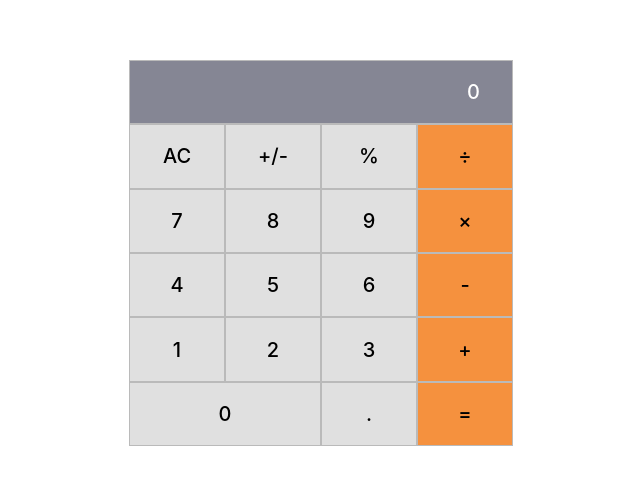
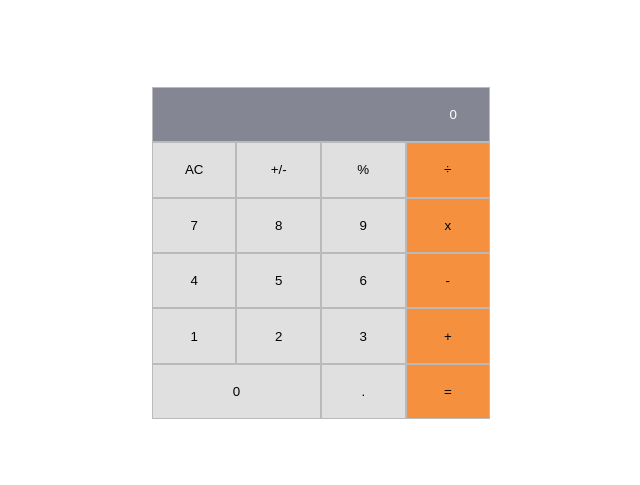
Before and after one commit to bamsi/math-magician, a React (Create React App) app: page / in a window 1280 px wide. Shown: the part 147-632 px from the top of the page, without its empty margins (319-959 px from the left). Built offline with nearby package versions, Linux system fonts and the light colour scheme.

Commit message:
implement event to calculator button

```diff
--- a/package.json
+++ b/package.json
@@ -6,6 +6,8 @@
     "@testing-library/jest-dom": "^5.16.4",
     "@testing-library/react": "^13.2.0",
     "@testing-library/user-event": "^13.5.0",
+    "big.js": "^6.1.1",
+    "prop-types": "^15.8.1",
     "react": "^18.1.0",
     "react-dom": "^18.1.0",
     "react-scripts": "5.0.1",
--- a/src/App.css
+++ b/src/App.css
@@ -12,11 +12,12 @@ body {
   grid-template-columns: repeat(4, 1fr);
 }
 
-.wrapper > div {
+.wrapper > button {
   padding: 1.2rem 2rem;
   border: 1px solid #bababa;
   background-color: #e0e0e0;
-  text-align: center;
+  border-radius: 0;
+  cursor: pointer;
 }
 
 .result {
--- a/src/App.js
+++ b/src/App.js
@@ -1,13 +1,30 @@
 /* eslint react/prefer-stateless-function: [0] */
+/* eslint-disable react/jsx-props-no-spreading */
 
 import React from 'react';
 import './App.css';
 import Calculator from './components/calculator';
+import calculate from './components/logic/calculate';
 
 class App extends React.Component {
+  constructor(props) {
+    super(props);
+    this.state = {
+      total: 0,
+      next: '',
+      operation: '',
+    };
+    this.handleChange = this.handleChange.bind(this);
+  }
+
+  handleChange(e) {
+    const data = calculate(this.state, e);
+    this.setState(data);
+  }
+
   render() {
     return (
-      <Calculator />
+      <Calculator clickHandler={this.handleChange} {...this.state} />
     );
   }
 }
--- a/src/components/calculator.js
+++ b/src/components/calculator.js
@@ -1,44 +1,65 @@
 /* eslint react/prefer-stateless-function: [0] */
+/* eslint linebreak-style: ["error", "windows"] */
 
 import React from 'react';
+import PropTypes from 'prop-types';
 
 class Calculator extends React.Component {
   constructor(props) {
     super(props);
-    this.state = { result: 0 };
+    this.onClickCall = this.onClickCall.bind(this);
+  }
+
+  onClickCall = (e) => {
+    const { clickHandler } = this.props;
+    clickHandler(e.target.value);
   }
 
   render() {
-    const { result } = this.state;
+    const { total } = this.props;
+    const buttons = [
+      { style: '', value: 'AC' },
+      { style: '', value: '+/-' },
+      { style: '', value: '%' },
+      { style: 'operation', value: '÷' },
+      { style: '', value: '7' },
+      { style: '', value: '8' },
+      { style: '', value: '9' },
+      { style: 'operation', value: 'x' },
+      { style: '', value: '4' },
+      { style: '', value: '5' },
+      { style: '', value: '6' },
+      { style: 'operation', value: '-' },
+      { style: '', value: '1' },
+      { style: '', value: '2' },
+      { style: '', value: '3' },
+      { style: 'operation', value: '+' },
+      { style: 'zero', value: '0' },
+      { style: '', value: '.' },
+      { style: 'operation', value: '=' },
+    ];
+    const items = [];
+    buttons.forEach((button) => {
+      items.push(<button type="button" value={button.value} className={button.style} onClick={this.onClickCall}>{button.value}</button>);
+    });
     return (
       <div className="wrapper">
-        <div className="result">
-          {' '}
-          { result}
-          {' '}
-        </div>
-        <div> AC </div>
-        <div> +/- </div>
-        <div> % </div>
-        <div className="operation"> ÷ </div>
-        <div> 7 </div>
-        <div> 8 </div>
-        <div> 9 </div>
-        <div className="operation"> × </div>
-        <div> 4 </div>
-        <div> 5 </div>
-        <div> 6 </div>
-        <div className="operation"> - </div>
-        <div> 1 </div>
-        <div> 2 </div>
-        <div> 3 </div>
-        <div className="operation"> + </div>
-        <div className="zero"> 0 </div>
-        <div> . </div>
-        <div className="operation"> = </div>
+        <button className="result" type="button">
+          {total || 0}
+        </button>
+        {items}
       </div>
     );
   }
 }
 
+Calculator.propTypes = {
+  total: PropTypes.number,
+  clickHandler: PropTypes.func.isRequired,
+};
+
+Calculator.defaultProps = {
+  total: 0,
+};
+
 export default Calculator;
--- /dev/null
+++ b/src/components/logic/calculate.js
@@ -0,0 +1,133 @@
+import operate from './operate';
+
+function isNumber(item) {
+  return !!item.match(/[0-9]+/);
+}
+
+/**
+ * Given a button name and a calculator data object, return an updated
+ * calculator data object.
+ *
+ * Calculator data object contains:
+ *   total:s      the running total
+ *   next:String       the next number to be operated on with the total
+ *   operation:String  +, -, etc.
+ */
+export default function calculate(obj, buttonName) {
+  if (buttonName === 'AC') {
+    return {
+      total: null,
+      next: null,
+      operation: null,
+    };
+  }
+
+  if (isNumber(buttonName)) {
+    if (buttonName === '0' && obj.next === '0') {
+      return {};
+    }
+    // If there is an operation, update next
+    if (obj.operation) {
+      if (obj.next && obj.next !== '0') {
+        return { ...obj, next: obj.next + buttonName };
+      }
+      return { ...obj, next: buttonName };
+    }
+    // If there is no operation, update next and clear the value
+    if (obj.next && obj.next !== '0') {
+      return {
+        next: obj.next + buttonName,
+        total: null,
+      };
+    }
+    return {
+      next: buttonName,
+      total: null,
+    };
+  }
+
+  if (buttonName === '.') {
+    if (obj.next) {
+      if (obj.next.includes('.')) {
+        return { ...obj };
+      }
+      return { ...obj, next: `${obj.next}.` };
+    }
+    if (obj.operation) {
+      return { ...obj, next: '0.' };
+    }
+    if (obj.total) {
+      if (obj.total.includes('.')) {
+        return {};
+      }
+      return { ...obj, next: `${obj.total}.` };
+    }
+    return { ...obj, next: '0.' };
+  }
+
+  if (buttonName === '=') {
+    if (obj.next && obj.operation) {
+      return {
+        total: operate(obj.total, obj.next, obj.operation),
+        next: null,
+        operation: null,
+      };
+    }
+    // '=' with no operation, nothing to do
+    return {};
+  }
+
+  if (buttonName === '+/-') {
+    if (obj.next) {
+      return { ...obj, next: (-1 * parseFloat(obj.next)).toString() };
+    }
+    if (obj.total) {
+      return { ...obj, total: (-1 * parseFloat(obj.total)).toString() };
+    }
+    return {};
+  }
+
+  // Button must be an operation
+
+  // When the user presses an operation button without having entered
+  // a number first, do nothing.
+  // if (!obj.next && !obj.total) {
+  //   return {};
+  // }
+
+  // User pressed an operation after pressing '='
+  if (!obj.next && obj.total && !obj.operation) {
+    return { ...obj, operation: buttonName };
+  }
+
+  // User pressed an operation button and there is an existing operation
+  if (obj.operation) {
+    if (obj.total && !obj.next) {
+      return { ...obj, operation: buttonName };
+    }
+
+    if (!obj.total) {
+      return { total: 0, operation: buttonName };
+    }
+
+    return {
+      total: operate(obj.total, obj.next, obj.operation),
+      next: null,
+      operation: buttonName,
+    };
+  }
+
+  // no operation yet, but the user typed one
+
+  // The user hasn't typed a number yet, just save the operation
+  if (!obj.next) {
+    return { operation: buttonName };
+  }
+
+  // save the operation and shift 'next' into 'total'
+  return {
+    total: obj.next,
+    next: null,
+    operation: buttonName,
+  };
+}
--- /dev/null
+++ b/src/components/logic/operate.js
@@ -0,0 +1,30 @@
+import Big from 'big.js';
+
+export default function operate(numberOne, numberTwo, operation) {
+  const one = Big(numberOne);
+  const two = Big(numberTwo);
+  if (operation === '+') {
+    return one.plus(two).toString();
+  }
+  if (operation === '-') {
+    return one.minus(two).toString();
+  }
+  if (operation === 'x') {
+    return one.times(two).toString();
+  }
+  if (operation === '÷') {
+    try {
+      return one.div(two).toString();
+    } catch (err) {
+      return "Can't divide by 0.";
+    }
+  }
+  if (operation === '%') {
+    try {
+      return one.mod(two).toString();
+    } catch (err) {
+      return "Can't find modulo as can't divide by 0.";
+    }
+  }
+  throw Error(`Unknown operation '${operation}'`);
+}
```
Also changed, not shown: 1 other file (tests, documents, lock files or other folders).
